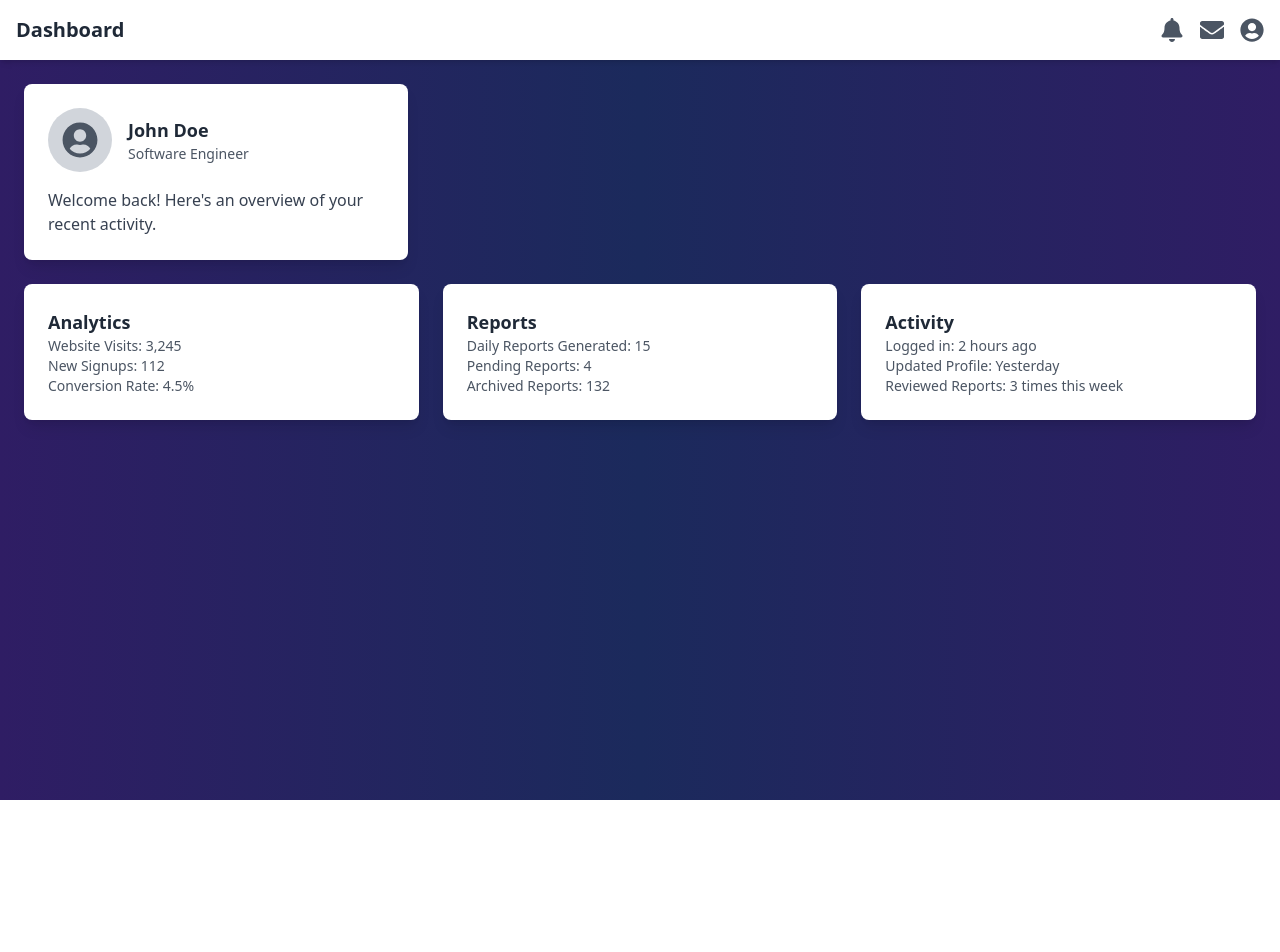
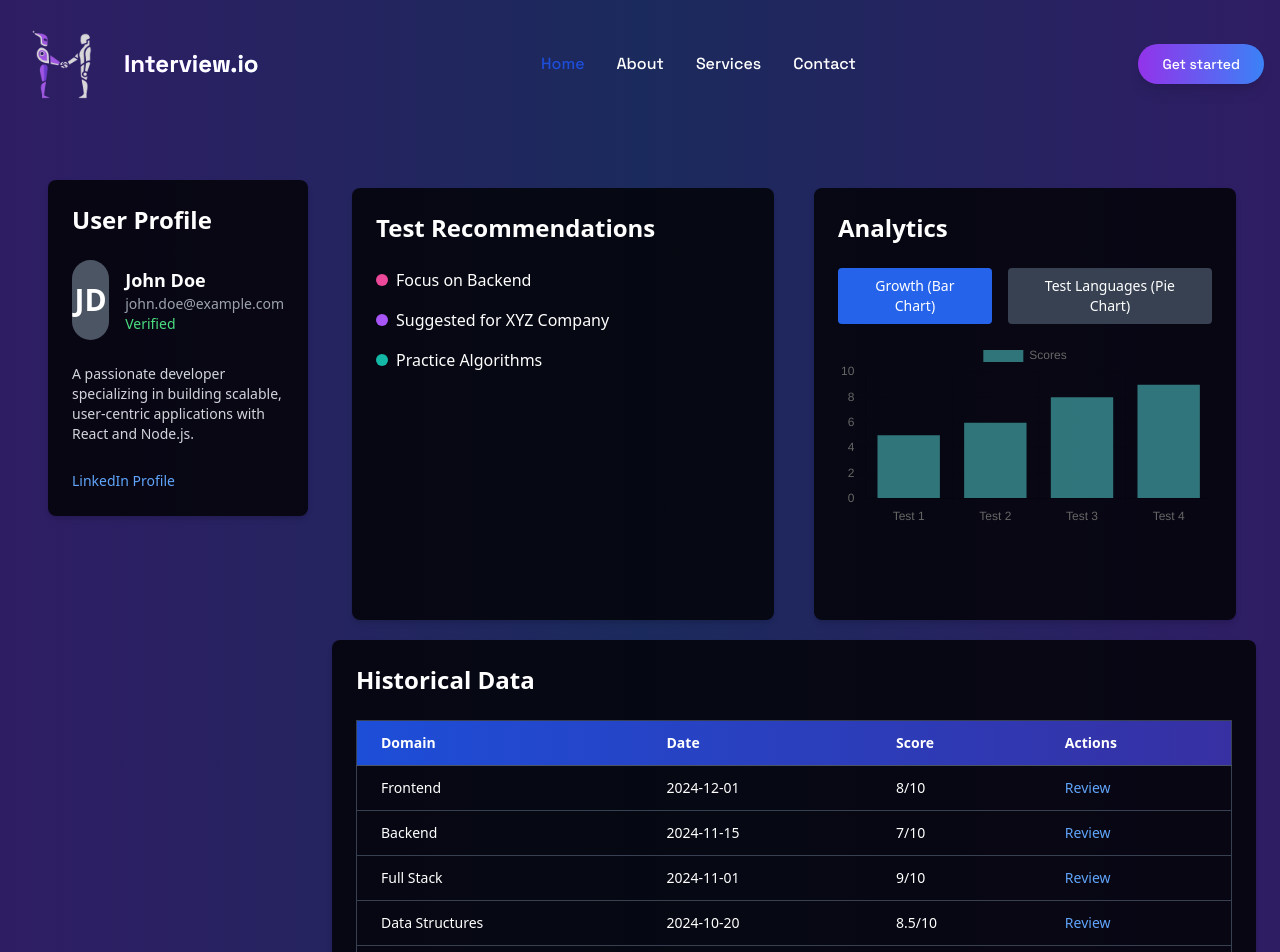
Before and after one commit to CodebyShaurya/Interview.io, a React (Vite) app: page /dashboard in a window 1280 px wide. Shown: the top 952 px of the page. Before the commit the page ends 800 px from the top, so only its background shows below. Built offline with nearby package versions, Linux system fonts and the light colour scheme.

Commit message:
changing the dashboard

```diff
--- a/package.json
+++ b/package.json
@@ -12,6 +12,7 @@
   "dependencies": {
     "axios": "^1.7.9",
     "react": "^18.3.1",
+    "react-chartjs-2": "^5.2.0",
     "react-dom": "^18.3.1",
     "react-icons": "^5.4.0",
     "react-router-dom": "^6.25.1",
--- a/src/App.tsx
+++ b/src/App.tsx
@@ -4,10 +4,14 @@ import Home from "./pages/Home";
 import Dashboard from "./pages/Dashboard";
 import Login from "./pages/Login";
 import Signup from "./pages/Signup";
+import Nav from "./Components/Navbar";
 
 function App() {
   return (
+    <>
+
     <BrowserRouter>
+    <Nav/>
       <Routes>
         <Route path="/" element={<Home />} />
         <Route path="/login" element={<Login />} />
@@ -15,6 +19,8 @@ function App() {
         <Route path="/dashboard" element={<Dashboard />} />
       </Routes>
     </BrowserRouter>
+
+    </>
   );
 }
 
--- a/src/pages/Dashboard.tsx
+++ b/src/pages/Dashboard.tsx
@@ -1,103 +1,200 @@
-import { useState } from "react";
-import { FaBell, FaEnvelope, FaUserCircle } from "react-icons/fa";
+import React, { useState } from "react";
+import { Bar, Pie } from "react-chartjs-2";
+import { Chart as ChartJS, ArcElement, Tooltip, Legend, CategoryScale, LinearScale, BarElement } from "chart.js";
 
-const Dashboard = () => {
-  const [notificationsOpen, setNotificationsOpen] = useState(false);
-  const [emailsOpen, setEmailsOpen] = useState(false);
+ChartJS.register(ArcElement, Tooltip, Legend, CategoryScale, LinearScale, BarElement);
 
-  const toggleNotifications = () => setNotificationsOpen(!notificationsOpen);
-  const toggleEmails = () => setEmailsOpen(!emailsOpen);
+const Dashboard: React.FC = () => {
+  const [showBarChart, setShowBarChart] = useState(true);
+
+  // Dummy Data for Charts
+  const barChartData = {
+    labels: ["Test 1", "Test 2", "Test 3", "Test 4"],
+    datasets: [
+      {
+        label: "Scores",
+        data: [5, 6, 8, 9],
+        backgroundColor: "rgba(75, 192, 192, 0.6)",
+      },
+    ],
+  };
+
+  const pieChartData = {
+    labels: ["JavaScript", "Python", "Java", "C++"],
+    datasets: [
+      {
+        label: "Tests by Language",
+        data: [40, 25, 20, 15],
+        backgroundColor: ["#FF6384", "#36A2EB", "#FFCE56", "#4BC0C0"],
+      },
+    ],
+  };
 
   return (
-    <div className="min-h-screen bg-gradient-to-r from-[#2f1d64] via-[#1b2a5c] to-[#2f1d64] flex flex-col">
+    <div className="min-h-screen bg-gradient-to-r from-[#2f1d64] via-[#1b2a5c] to-[#2f1d64] text-white p-6">
       {/* Header */}
-      <header className="bg-white shadow-md p-4 flex justify-between items-center">
-        <h1 className="text-xl font-bold text-gray-800">Dashboard</h1>
-        <div className="flex items-center space-x-4">
-          {/* Notifications Icon */}
-          <div className="relative">
-            <FaBell
-              className="text-gray-600 text-2xl cursor-pointer"
-              onClick={toggleNotifications}
-            />
-            {notificationsOpen && (
-              <div className="absolute right-0 mt-2 w-64 bg-white border rounded-lg shadow-lg p-4">
-                <p>No new notifications</p>
+      {/* <header className="bg-opacity-80 bg-black shadow-md p-6 rounded-md flex justify-between items-center">
+        <h1 className="text-3xl font-extrabold">Interview.io Dashboard</h1>
+        <button className="bg-gradient-to-r from-purple-500 to-pink-500 px-6 py-2 rounded text-white shadow-md hover:opacity-90">
+          Start New Test
+        </button>
+      </header> */}
+
+
+
+
+      <div className=" grid grid-cols-1 xl:grid-cols-4 ">
+      <div className="p-6 mt-1">
+{/* Left: User Profile */}
+<section className="bg-opacity-80 bg-black shadow-md p-6 rounded-lg ">
+          <h2 className="text-2xl font-bold mb-6">User Profile</h2>
+          <div className="flex items-center gap-4 mb-6">
+            <div className="w-20 h-20 bg-gray-600 rounded-full flex items-center justify-center text-3xl font-bold">
+              JD
             </div>
-            )}
+            <div>
+              <p className="text-lg font-semibold">John Doe</p>
+              <p className="text-sm text-gray-400">john.doe@example.com</p>
+              <p className="text-sm text-green-400">Verified</p>
+            </div>
+          </div>
+          <div className="mb-6">
+            <p className="text-gray-300 text-sm">
+              A passionate developer specializing in building scalable, user-centric applications with React and Node.js.
+            </p>
+          </div>
+          <a
+            href="https://www.linkedin.com/in/johndoe/"
+            target="_blank"
+            rel="noopener noreferrer"
+            className="text-blue-400 hover:underline text-sm"
+          >
+            LinkedIn Profile
+          </a>
+        </section>
         </div>
 
-          {/* Emails Icon */}
-          <div className="relative">
-            <FaEnvelope
-              className="text-gray-600 text-2xl cursor-pointer"
-              onClick={toggleEmails}
-            />
-            {emailsOpen && (
-              <div className="absolute right-0 mt-2 w-64 bg-white border rounded-lg shadow-lg p-4">
-                <p>No new emails</p>
+        <div className="xl:col-span-3">
+        <div className="mt-8  gap-6">
+
+
+        {/* Right: Test Recommendations */}
+        <div className="grid grid-cols-1 xl:grid-cols-2 ">
+
+        <section className="bg-opacity-80 bg-black shadow-md p-6 rounded-lg m-5 mt-1 ">
+          <h2 className="text-2xl font-bold mb-6">Test Recommendations</h2>
+          <ul className="space-y-4">
+            <li className="flex items-center gap-2">
+              <span className="w-3 h-3 bg-pink-500 rounded-full"></span>
+              Focus on Backend
+            </li>
+            <li className="flex items-center gap-2">
+              <span className="w-3 h-3 bg-purple-500 rounded-full"></span>
+              Suggested for XYZ Company
+            </li>
+            <li className="flex items-center gap-2">
+              <span className="w-3 h-3 bg-teal-500 rounded-full"></span>
+              Practice Algorithms
+            </li>
+          </ul>
+          </section>
+
+
+
+        {/* Analytics Section */}
+        <section className="bg-opacity-80 bg-black shadow-md p-6 rounded-lg m-5 mt-1">
+          <h2 className="text-2xl font-bold mb-6">Analytics</h2>
+          <div className="flex items-center space-x-4 mb-4">
+            <button
+              onClick={() => setShowBarChart(true)}
+              className={`px-4 py-2 rounded text-sm ${
+                showBarChart ? "bg-blue-600" : "bg-gray-700 hover:bg-blue-500"
+              }`}
+            >
+              Growth (Bar Chart)
+            </button>
+            <button
+              onClick={() => setShowBarChart(false)}
+              className={`px-4 py-2 rounded text-sm ${
+                !showBarChart ? "bg-blue-600" : "bg-gray-700 hover:bg-blue-500"
+              }`}
+            >
+              Test Languages (Pie Chart)
+            </button>
           </div>
-            )}
+          <div className="h-64">
+            {showBarChart ? <Bar data={barChartData} /> : <Pie data={pieChartData} />}
+          </div>
+        </section>
               </div>
 
-          {/* Profile Icon */}
-          <FaUserCircle className="text-gray-600 text-2xl" />
-        </div>
-      </header>
 
-      {/* Main Content */}
-      <main className="flex-grow p-6">
-        {/* Profile Card */}
-        <section className="bg-white rounded-lg shadow-lg p-6 mb-6 max-w-sm">
-          <div className="flex items-center space-x-4">
-            <div className="w-16 h-16 bg-gray-300 rounded-full flex items-center justify-center">
-              <FaUserCircle className="text-4xl text-gray-600" />
-            </div>
-            <div>
-              <h2 className="text-lg font-bold text-gray-800">John Doe</h2>
-              <p className="text-sm text-gray-600">Software Engineer</p>
-            </div>
-          </div>
-          <div className="mt-4">
-            <p className="text-gray-700">
-              Welcome back! Here's an overview of your recent activity.
-            </p>
+        {/* Historical Data */}
+        <section className="bg-opacity-80 h-[80vh] bg-black shadow-md p-6 rounded-lg xl:col-span-3">
+  <h2 className="text-2xl font-bold mb-6">Historical Data</h2>
+  <div className="overflow-x-auto">
+    <table className="min-w-full table-auto border-collapse border border-gray-700 text-sm">
+      <thead>
+        <tr className="bg-gradient-to-r from-blue-700 to-indigo-800 text-left text-white">
+          <th className="py-3 px-6 border-b border-gray-600">Domain</th>
+          <th className="py-3 px-6 border-b border-gray-600">Date</th>
+          <th className="py-3 px-6 border-b border-gray-600">Score</th>
+          <th className="py-3 px-6 border-b border-gray-600">Actions</th>
+        </tr>
+      </thead>
+      <tbody>
+        <tr className="hover:bg-gray-800">
+          <td className="py-3 px-6 border-b border-gray-700">Frontend</td>
+          <td className="py-3 px-6 border-b border-gray-700">2024-12-01</td>
+          <td className="py-3 px-6 border-b border-gray-700">8/10</td>
+          <td className="py-3 px-6 border-b border-gray-700">
+            <button className="text-blue-400 hover:underline">Review</button>
+          </td>
+        </tr>
+        <tr className="hover:bg-gray-800">
+          <td className="py-3 px-6 border-b border-gray-700">Backend</td>
+          <td className="py-3 px-6 border-b border-gray-700">2024-11-15</td>
+          <td className="py-3 px-6 border-b border-gray-700">7/10</td>
+          <td className="py-3 px-6 border-b border-gray-700">
+            <button className="text-blue-400 hover:underline">Review</button>
+          </td>
+        </tr>
+        <tr className="hover:bg-gray-800">
+          <td className="py-3 px-6 border-b border-gray-700">Full Stack</td>
+          <td className="py-3 px-6 border-b border-gray-700">2024-11-01</td>
+          <td className="py-3 px-6 border-b border-gray-700">9/10</td>
+          <td className="py-3 px-6 border-b border-gray-700">
+            <button className="text-blue-400 hover:underline">Review</button>
+          </td>
+        </tr>
+        <tr className="hover:bg-gray-800">
+          <td className="py-3 px-6 border-b border-gray-700">Data Structures</td>
+          <td className="py-3 px-6 border-b border-gray-700">2024-10-20</td>
+          <td className="py-3 px-6 border-b border-gray-700">8.5/10</td>
+          <td className="py-3 px-6 border-b border-gray-700">
+            <button className="text-blue-400 hover:underline">Review</button>
+          </td>
+        </tr>
+        <tr className="hover:bg-gray-800">
+          <td className="py-3 px-6 border-b border-gray-700">Algorithms</td>
+          <td className="py-3 px-6 border-b border-gray-700">2024-10-01</td>
+          <td className="py-3 px-6 border-b border-gray-700">7.5/10</td>
+          <td className="py-3 px-6 border-b border-gray-700">
+            <button className="text-blue-400 hover:underline">Review</button>
+          </td>
+        </tr>
+      </tbody>
+    </table>
   </div>
 </section>
 
-        {/* Additional Sections */}
-        <section className="grid grid-cols-1 md:grid-cols-2 lg:grid-cols-3 gap-6">
-          {/* Analytics */}
-          <div className="bg-white rounded-lg shadow-lg p-6">
-            <h3 className="text-lg font-bold text-gray-800">Analytics</h3>
-            <ul className="text-sm text-gray-600">
-              <li>Website Visits: 3,245</li>
-              <li>New Signups: 112</li>
-              <li>Conversion Rate: 4.5%</li>
-            </ul>
       </div>
 
-          {/* Reports */}
-          <div className="bg-white rounded-lg shadow-lg p-6">
-            <h3 className="text-lg font-bold text-gray-800">Reports</h3>
-            <ul className="text-sm text-gray-600">
-              <li>Daily Reports Generated: 15</li>
-              <li>Pending Reports: 4</li>
-              <li>Archived Reports: 132</li>
-            </ul>
+          </div>
       </div>
 
-          {/* Activity */}
-          <div className="bg-white rounded-lg shadow-lg p-6">
-            <h3 className="text-lg font-bold text-gray-800">Activity</h3>
-            <ul className="text-sm text-gray-600">
-              <li>Logged in: 2 hours ago</li>
-              <li>Updated Profile: Yesterday</li>
-              <li>Reviewed Reports: 3 times this week</li>
-            </ul>
-          </div>
-        </section>
-      </main>
+      {/* Main Content */}
+
     </div>
   );
 };
```
Also changed, not shown: 1 other file (tests, documents, lock files or other folders). Lines whose indentation alone changed are shown as unchanged.
